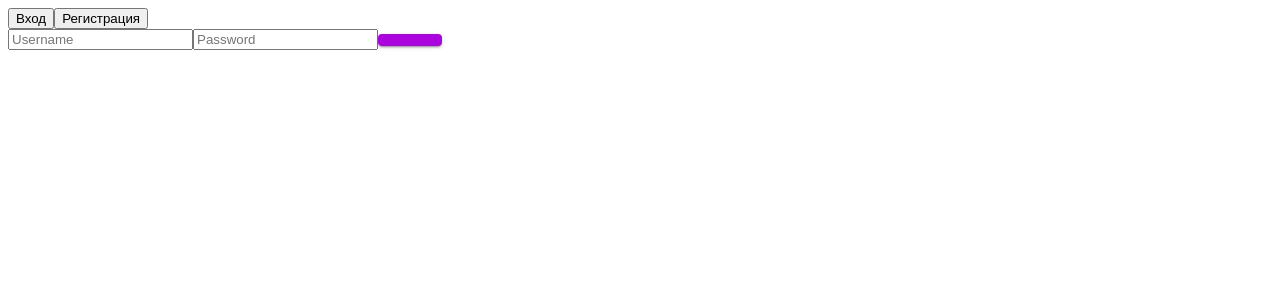
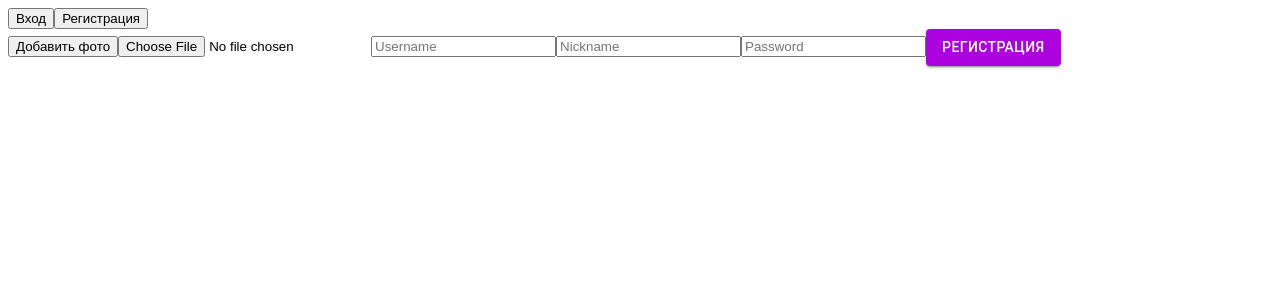
Before and after one commit to Kirill-Iusupov/MangoRead, a React (Create React App) app: page / in a window 1280 px wide. Shown: the top 300 px of the page. Built offline with nearby package versions, Linux system fonts and the light colour scheme.

Commit message:
Mango Read initialization

```diff
--- a/src/App.js
+++ b/src/App.js
@@ -1,12 +1,12 @@
 import React from 'react';
-import Form from './components/form/Form';
 // import MainPage from './pages/mainPage/MainPage';
+import Form from "./components/form/Form"
 
 function App() {
   return (
     <>
-      <Form />
       {/* <MainPage /> */}
+      <Form act="Регистрация" />
     </>
   );
 }
--- a/src/components/form/Form.jsx
+++ b/src/components/form/Form.jsx
@@ -26,23 +26,41 @@ const Form = ( {act} ) => {
 
   const handleChange = (e) => {
     setFile(e.target.files[0])
+
   }
 
-  const regUser = async () =>{
-    const formData = new FormData();
-    formData.append("username", username)
-    formData.append("username", nickname)
-    formData.append("password", password)
-    formData.append("image_file", file)
+  const regUser = () =>{
+    // const formData = new FormData();
+    // formData.append("username", username)
+    // formData.append("nickname", nickname)
+    // formData.append("password", password)
+    // formData.append("image_file", file)
 
-    const response = await fetch('http://134.122.75.14:8666/swagger/api/auth/signup/', {
-      method: 'POST',
-      body: formData
-    })
-    const data = await response.json()
+    const obj = {
+      "username": username,
+      "nickname": nickname,
+      "password": password
+    }
+
+    let xhr = new XMLHttpRequest()
+    xhr.open('POST', 'http://134.122.75.14:8666/swagger/api/auth/signup/', [])
+
+    xhr.send([obj])
+
+    xhr.onload = function() {
+      alert(`Загружено: ${xhr.status} ${xhr.response}`);
+    };
+
+    console.log(file)
+
+    // const response = await fetch('http://134.122.75.14:8666/swagger/api/auth/signup/', {
+    //   method: 'POST',
+    //   body: formData
+    // })
+    // const data = await response.json()
 
 
-    console.log(data)
+    // console.log(data)
   }
 
 
@@ -72,7 +90,7 @@ const Form = ( {act} ) => {
                   type="file"
                   ref={fileRef}
                   onChange={handleChange}
-                  accept='image/*, .png,.svg,.jpg,.web'/>
+                  accept='image/*, .png,.svg,.jpg,.jpeg'/>
             <input type="text"
                   value={username}
                   onChange = {e=> setUsername(e.target.value)}
```
